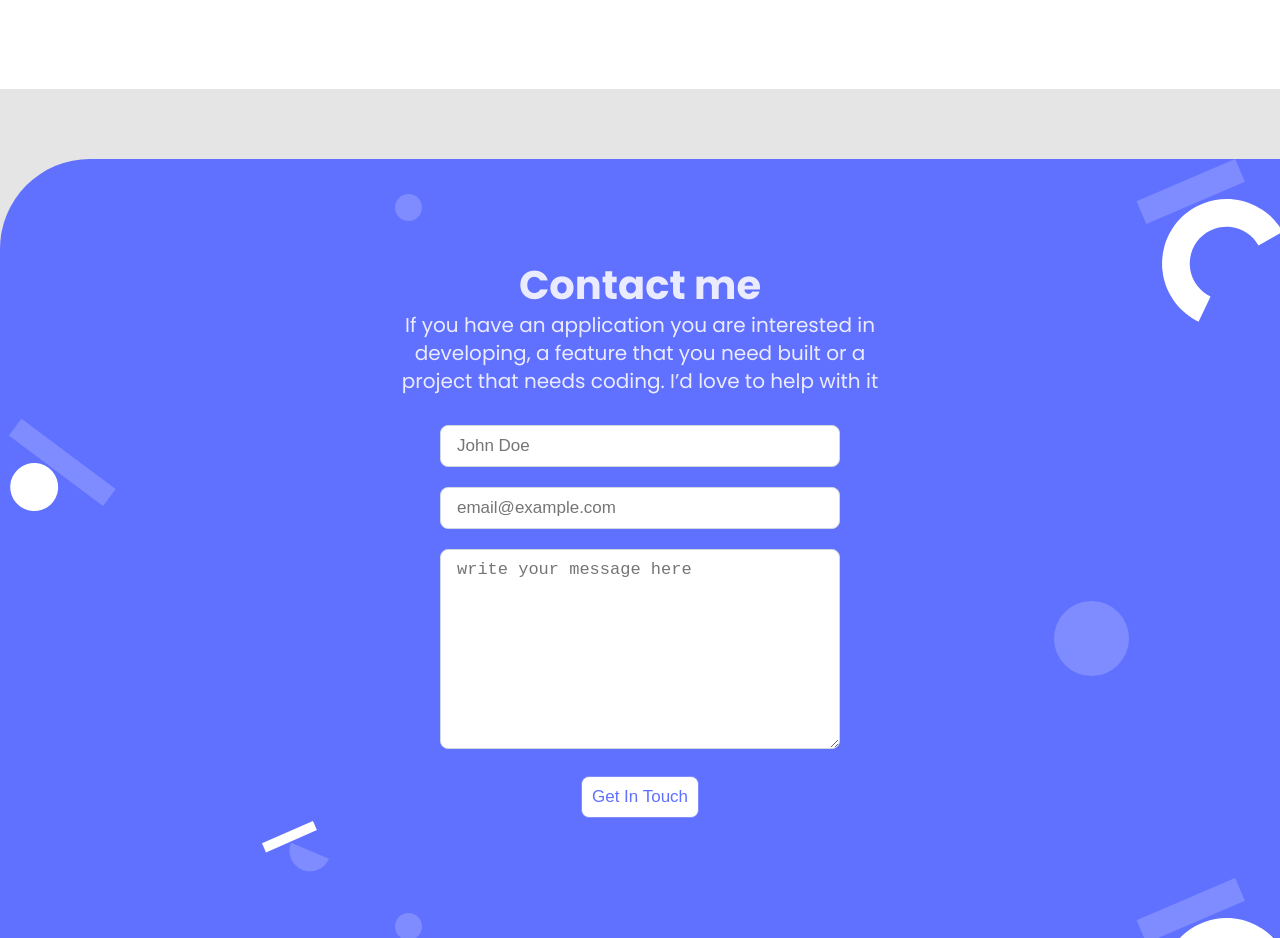
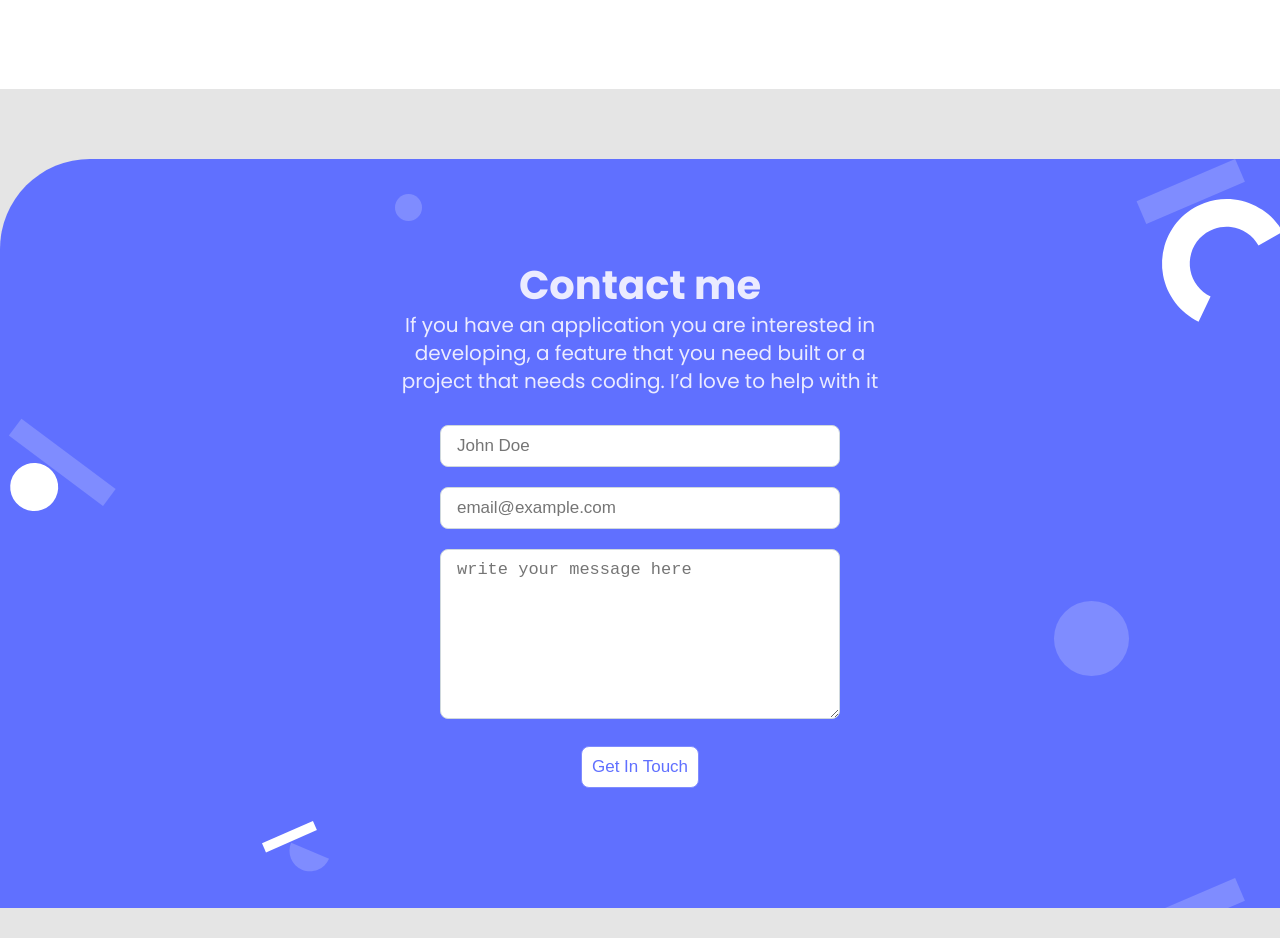
Before and after one commit to topeogunleye/Portfolio, a plain HTML site: page index.html in a window 1280 px wide. Shown: the part 3320-4258 px from the top of the page. After the commit the page ends 4228 px from the top, so only its background shows below. Drawn offline with Linux system fonts and the light colour scheme.

Commit message:
Change contact form textarea height to correct value of 170px

```diff
--- a/css/style.css
+++ b/css/style.css
@@ -307,7 +307,7 @@ textarea {
 
 .contact textarea {
   max-width: 100%;
-  height: 200px;
+  height: 170px;
 }
 
 .contact .btn {
```
